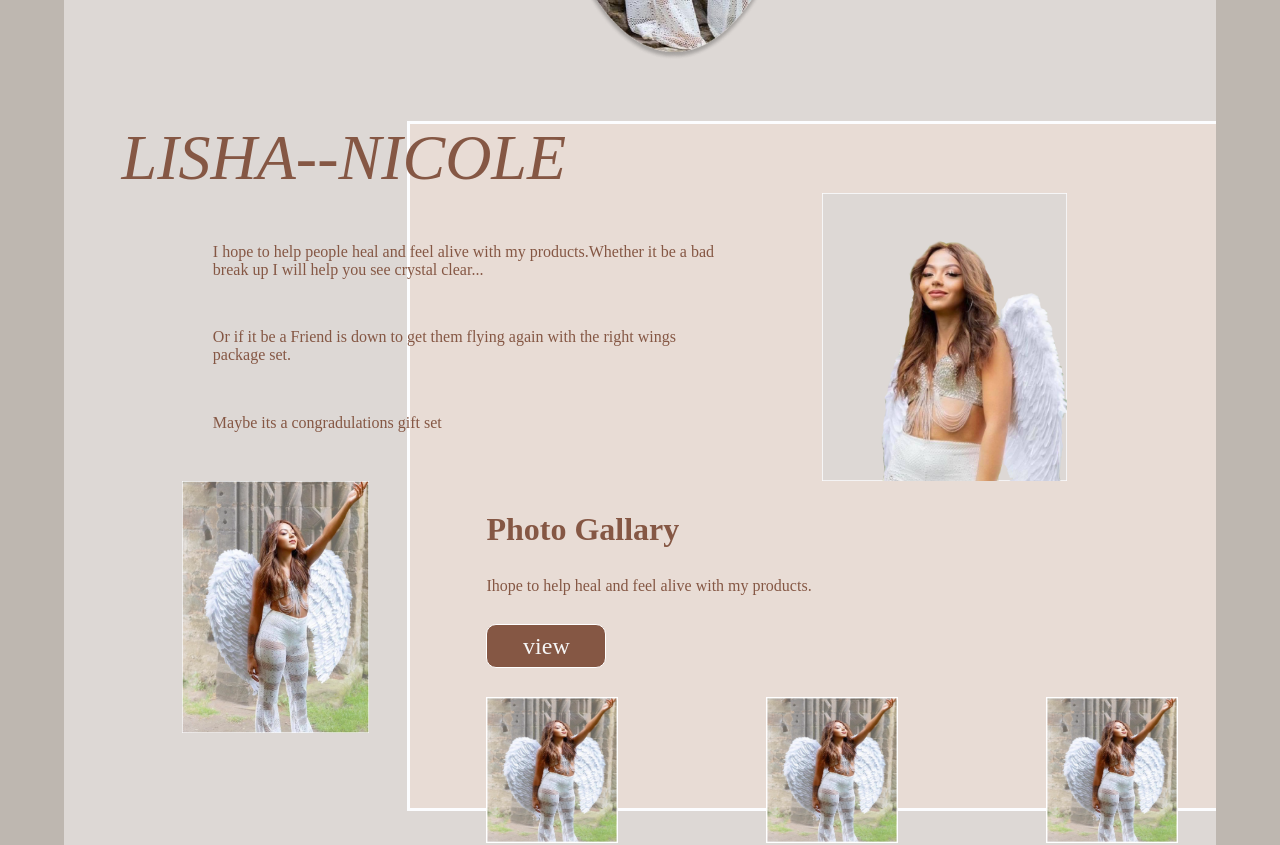
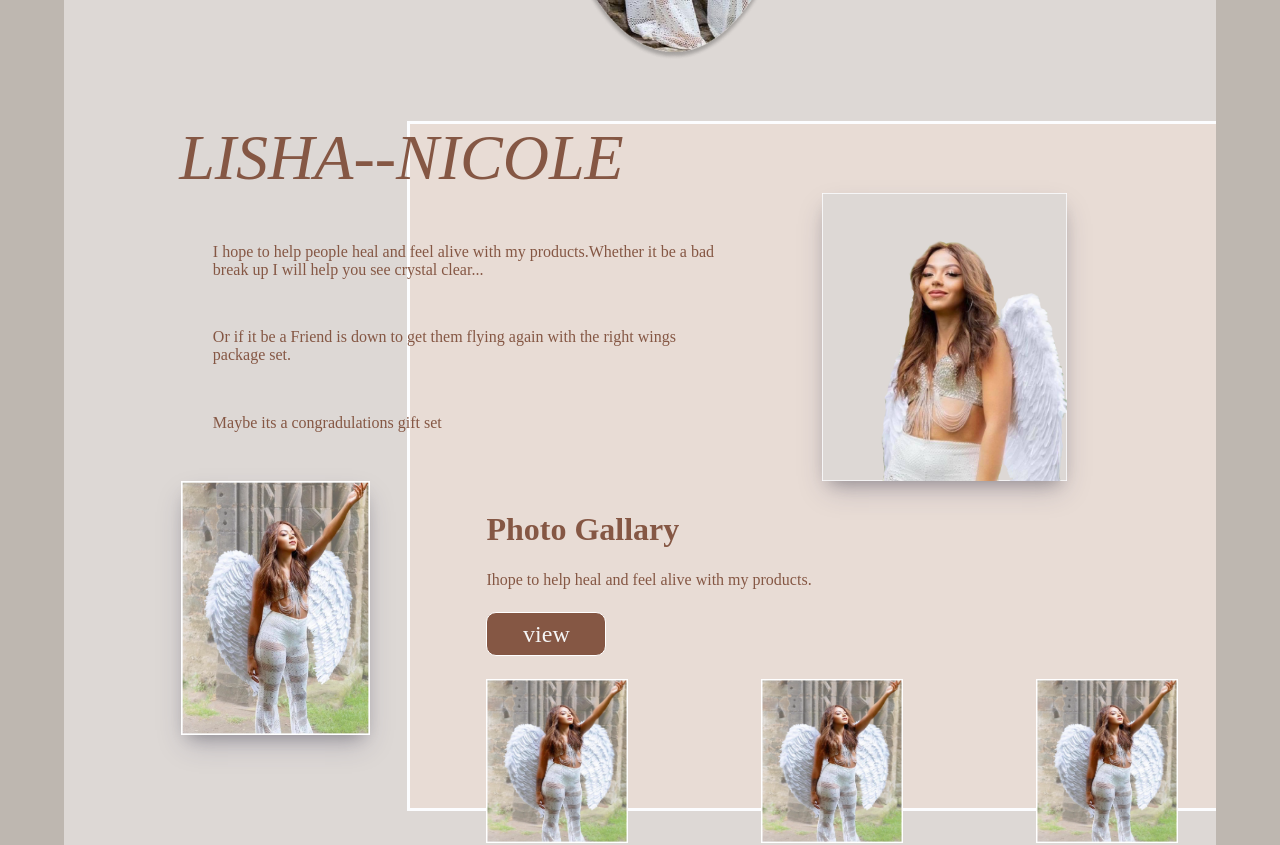
Before and after one commit to Jordaneddielinton93/Visions-Of-Peace-PayPal, a React (Create React App) app: page / in a window 1280 px wide. Shown: the part 720-1565 px from the top of the page. Built offline with nearby package versions, Linux system fonts and the light colour scheme; a web font is replaced by a local one.

Commit message:
sizing changed on about same as image on hovers

```diff
--- a/src/Components/Pages/LandingPage/components/About/About.style.js
+++ b/src/Components/Pages/LandingPage/components/About/About.style.js
@@ -2,7 +2,7 @@ import styled from "styled-components";
 
 export const AboutStyles = styled.div`
   width: 100%;
-  max-width: 1300px;
+  max-width: 1200px;
   min-height:90vh ;
   position: relative;
 
@@ -35,7 +35,7 @@ export const AboutStyles = styled.div`
       font-style: italic;
       font-weight: 500;
       height: 20%;
-      width: 90%;
+      width: 80%;
       text-align: left;
 
     }
@@ -52,6 +52,10 @@ export const AboutStyles = styled.div`
         text-align: left;
         width: 50%;
       }
+      &-img{
+        box-shadow: rgba(50, 50, 93, 0.25) 0px 13px 27px -5px, rgba(0, 0, 0, 0.3) 0px 8px 16px -8px;
+            cursor: pointer;
+      }
     }
   }
 
@@ -67,6 +71,17 @@ export const AboutStyles = styled.div`
     &__left{
       width: 30%;
       height:100% ;
+      &-img{
+        box-shadow: rgba(50, 50, 93, 0.25) 0px 13px 27px -5px, rgba(0, 0, 0, 0.3) 0px 8px 16px -8px;
+        cursor: pointer;
+        transition: 0.5s;
+
+        &:hover{
+          transition: 0.5s;
+          box-shadow: rgba(50, 50, 93, 0.1) 0px 13px 27px -5px, rgba(0, 0, 0, 0.3) 0px 8px 16px -8px;
+          height:75% ;
+        }
+      }
     }
 
 
@@ -97,15 +112,19 @@ export const AboutStyles = styled.div`
       }
 
       &-imgContainer{
-        height:40% ;
+        height:45% ;
         width: 100%;
         display: flex;
         justify-content: space-between;
         & .btm-imgs{
           height:100% ;
-          width:130px ;
+          width:140px ;
           border: solid thin white;
           background-color: whitesmoke;
+          &:hover{
+            box-shadow: rgba(50, 50, 93, 0.25) 0px 13px 27px -5px, rgba(0, 0, 0, 0.3) 0px 8px 16px -8px;
+            cursor: pointer;
+          }
         }
       }
     }
--- a/src/Components/Pages/LandingPage/components/About/components/AboutBottom.js
+++ b/src/Components/Pages/LandingPage/components/About/components/AboutBottom.js
@@ -5,7 +5,7 @@ const AboutBottom = () => {
 
 
       <section className="About_bottom__left">
-        <img alt="" srcset={aboutimgBtm} height="70%" />
+        <img alt="" className="About_bottom__left-img" srcset={aboutimgBtm} height="70%" style={{border:"solid thin white"}} />
       </section>
 
 
--- a/src/Components/Pages/LandingPage/components/About/components/AboutTop.js
+++ b/src/Components/Pages/LandingPage/components/About/components/AboutTop.js
@@ -20,7 +20,7 @@ const AboutTop = () => {
 
         </article>
 
-        <img srcSet={aboutimgTop} alt="" height="100%" />
+        <img srcSet={aboutimgTop} alt="" height="100%" className="img-p_container-img"/>
 
       </div>
     </div>
```
